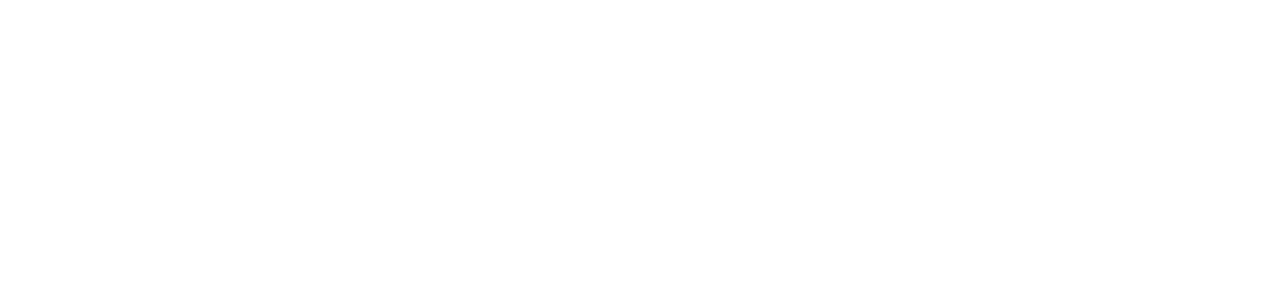
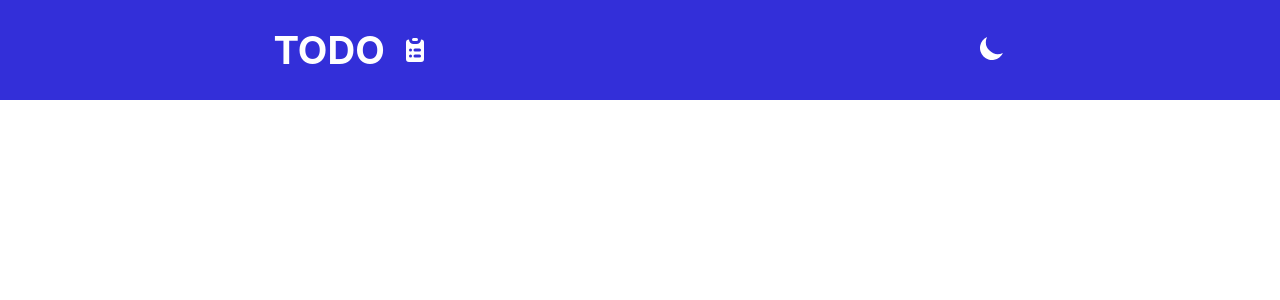
Before and after one commit to MartinMugambi/React-Testing, a Next.js app: page / in a window 1280 px wide. Shown: the top 300 px of the page. Built offline with nearby package versions, Linux system fonts and the light colour scheme.

Commit message:
Add header css

```diff
--- a/components/header/index.tsx
+++ b/components/header/index.tsx
@@ -0,0 +1,19 @@
+import {ClipboardListIcon} from "@heroicons/react/solid";
+import {MoonIcon} from "@heroicons/react/solid"
+import  styles from "../../styles/Header.module.css"
+const Header = () =>{
+
+    return(
+        <header className={styles.header}>
+            <section className={styles.todo}>
+                <h1>TODO</h1>
+                <ClipboardListIcon width={30}  />
+            </section>
+            <section>
+              <MoonIcon width={30} />
+            </section>
+        </header>
+    );
+}
+
+export default Header
--- a/pages/index.tsx
+++ b/pages/index.tsx
@@ -1,9 +1,9 @@
-
+import Header from "../components/header";
 const Home = () =>{
 
   return (
     <main>
-
+     <Header />
     </main>
   );
 }
--- /dev/null
+++ b/styles/Header.module.css
@@ -0,0 +1,20 @@
+.header{
+    display: flex;
+    background: #332FD9;
+    color: white;
+    justify-content: space-around;
+    align-items: center;
+    width: 100vw;
+    height: 100px;
+    cursor: pointer;
+}
+
+.todo{
+    display: flex;
+    gap: 15px;
+    align-items: center;
+}
+
+.todo > h1 {
+    font-size: 2.4rem;
+}
```
Also changed, not shown: components/header/header.css (deleted).
